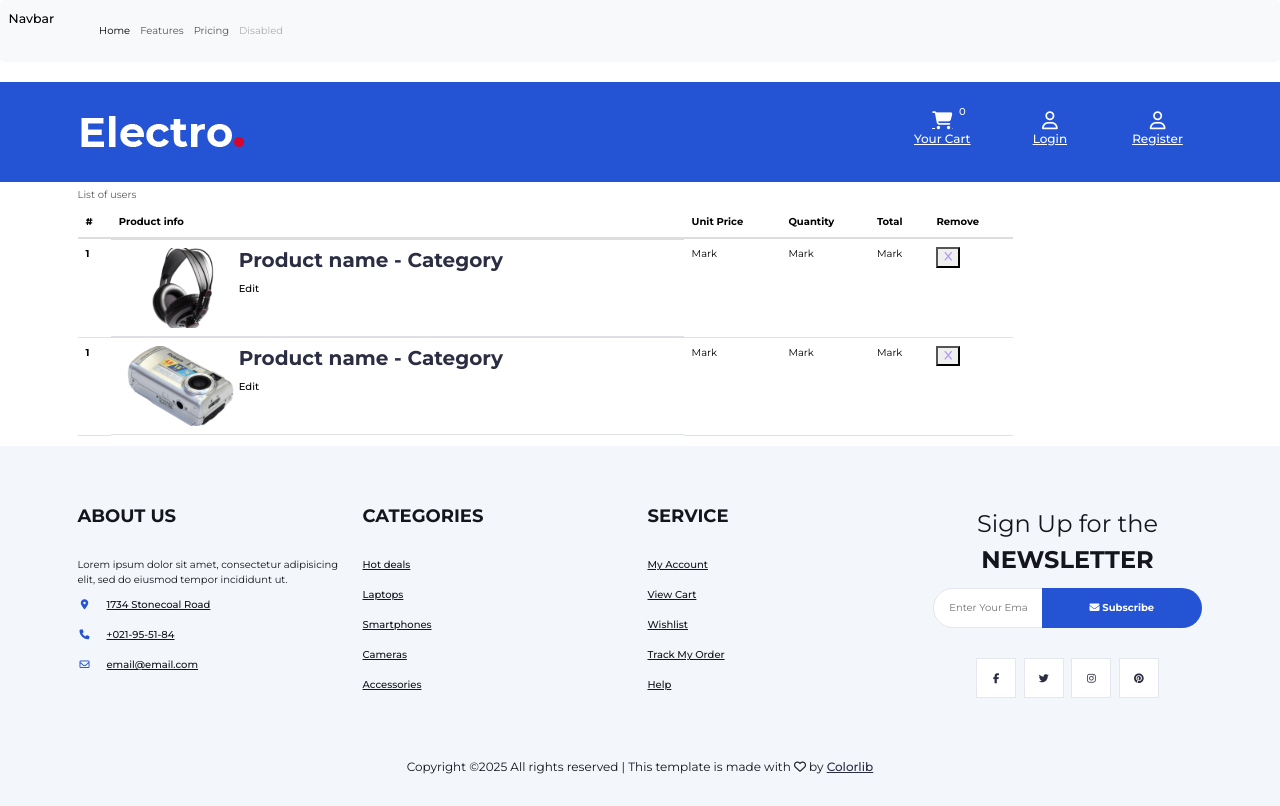
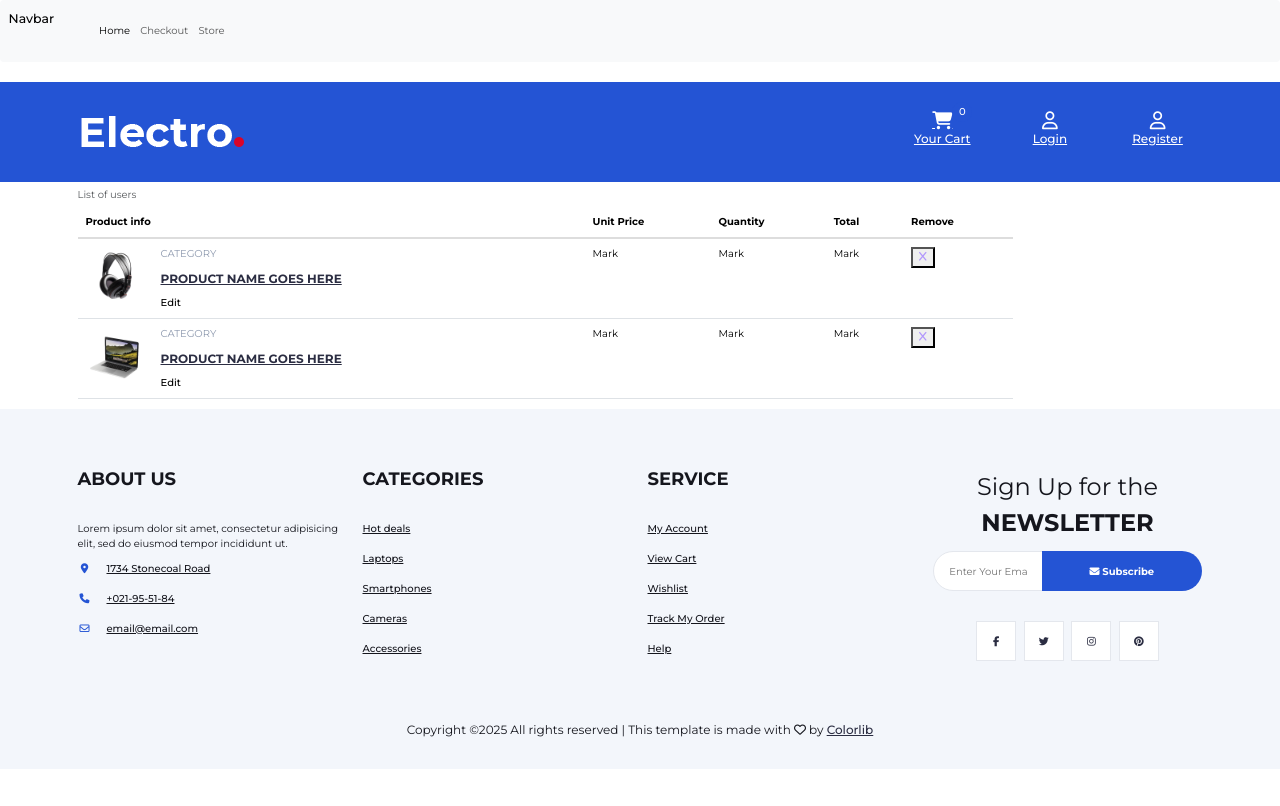
Before and after one commit to mercyogalo/Electric-website, a Django app: page /cart_summary/ in a window 1280 px wide. After the commit the page ends 737 px from the top, so only its background shows below. Run offline with Django 4.2, Linux system fonts and the light colour scheme; some libraries are stand-ins or nearby versions.

Commit message:
updated the cart_summary page
updated the table layout

```diff
--- a/electricwebsite/shop_features/templates/base.html
+++ b/electricwebsite/shop_features/templates/base.html
@@ -91,17 +91,15 @@
 					<ul class="navbar-nav">
 
 					  <li class="nav-item">
-						<a class="nav-link active" aria-current="page" href="#">Home</a>
+						<a class="nav-link active" aria-current="page" href="{% url "shop_features:home" %}">Home</a>
 					  </li>
 					  <li class="nav-item">
-						<a class="nav-link" href="#">Features</a>
+						<a class="nav-link" href="{% url "shop_features:checkout" %}">Checkout</a>
 					  </li>
 					  <li class="nav-item">
-						<a class="nav-link" href="#">Pricing</a>
+						<a class="nav-link" href="{% url "shop_features:store" %}">Store</a>
 					  </li>
-					  <li class="nav-item">
-						<a class="nav-link disabled" aria-disabled="true">Disabled</a>
-					  </li>
+
 
 					</ul>
 				  </div>
--- a/electricwebsite/shop_features/templates/cart_summary.html
+++ b/electricwebsite/shop_features/templates/cart_summary.html
@@ -17,9 +17,7 @@
         <thead>
           <tr>
 
-            <th scope="col">
-              #
-            </th>
+
             <th scope="col">
               Product info
             </th>
@@ -42,23 +40,20 @@
         <tbody>
 
           <tr>
-            <th scope="row">1</th>
-            <td class="cart-product">
 
-            <div>
-              <img src="{% static './img/shop03.png' %}" alt="">
+            <td>
+              <div class="product-widget">
+								<div class="product-img">
+									<img src="{% static './img/product02.png' %}" alt="">
 								</div>
-
-              <div>
-             <h2>
-                Product name - Category
-             </h2>
+								<div class="product-body">
+									<p class="product-category">Category</p>
+									<h3 class="product-name"><a href="#">product name goes here</a></h3>
 									<a>
                     Edit
                    </a>
-
 								</div>
-
+							</div>
   </td>
 
             <td>Mark</td>
@@ -77,26 +72,23 @@
 
 
           <tr>
-          <th scope="row">1</th>
-          <td class="cart-product">
 
-          <div>
-            <img src="{% static './img/shop02.png' %}" alt="">
+            <td>
+              <div class="product-widget">
+								<div class="product-img">
+									<img src="{% static './img/product03.png' %}" alt="">
 								</div>
-
-            <div>
-           <h2>
-              Product name - Category
-           </h2>
+								<div class="product-body">
+									<p class="product-category">Category</p>
+									<h3 class="product-name"><a href="#">product name goes here</a></h3>
 									<a>
                     Edit
                    </a>
-
 								</div>
-
+							</div>
   </td>
 
-          <td>Mark</td>
+            <td class="mt-3">Mark</td>
 
             <td>Mark</td>
 
@@ -112,7 +104,6 @@
 
 
 
-
         </tbody>
       </table>
 
--- a/electricwebsite/shop_features/views.py
+++ b/electricwebsite/shop_features/views.py
@@ -92,7 +92,9 @@ def product(request,pk):
 
 
 def cart_summary(request):
+
     context={
+
 
     }
     return render(request,'cart_summary.html', context)
```
Also changed, not shown: electricwebsite/db.sqlite3. Lines whose indentation alone changed are shown as unchanged.
